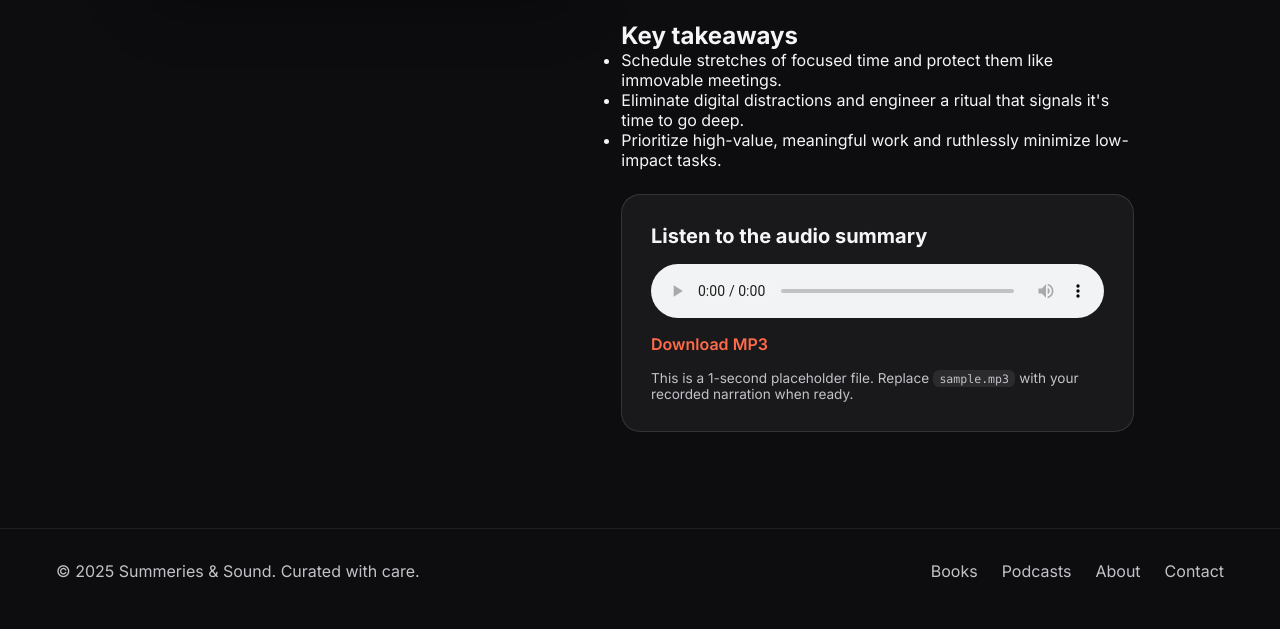
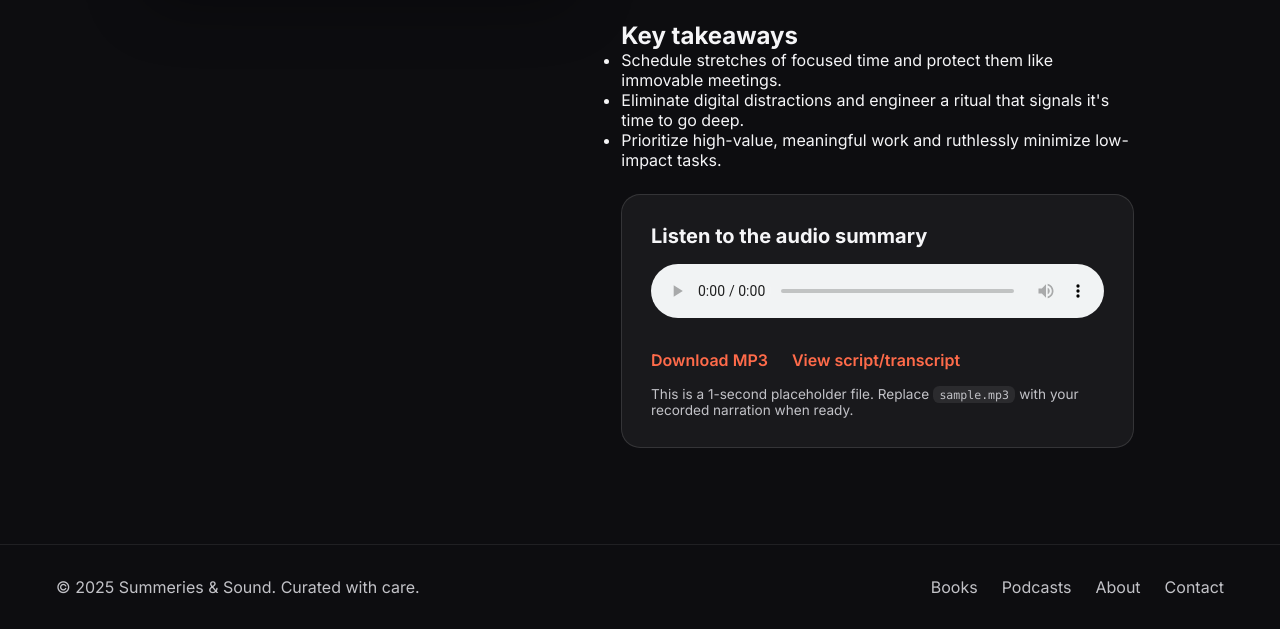
Before and after one commit to Samgpt82/PageSound, a website: page books/deep-work/index.html in a window 1280 px wide. Shown: the part 620-1249 px from the top of the page. Drawn offline with Linux system fonts and the light colour scheme.

Commit message:
Add files via upload

```diff
--- a/data/books.json
+++ b/data/books.json
@@ -2,7 +2,7 @@
   "books": [
 {
       "id": "shallow-thinking",
-      "title": "shallowjhgh thinking",
+      "title": "shallow thinking",
       "author": "NIk Newport",
       "category": "Productivity",
       "coverImage": "https://images.unsplash.com/photo-1491841573634-28140fc7ced7?auto=format&fit=crop&w=1200&q=80",
@@ -36,6 +36,7 @@
       ],
       "audioFile": "https://files.catbox.moe/4abc2w.mp3",
       "audioDownloadName": "deep-work-summary.mp3",
+      "scriptFile": "books/deep-work/script.pdf",
       "releaseDate": "January 2016",
       "dateAdded": "2025-01-15",
       "summaryLength": "1,100 words"
--- a/scripts/render-books.js
+++ b/scripts/render-books.js
@@ -91,7 +91,10 @@ function renderBookDetail(book) {
                         <source src="${book.audioFile}" type="audio/mpeg">
                         Your browser does not support the audio element.
                     </audio>
-                    <a class="text-link download-link" href="${book.audioFile}" download="${book.audioDownloadName}">Download MP3</a>
+                    <div style="margin-top: 1rem; display: flex; gap: 1.5rem; flex-wrap: wrap;">
+                        <a class="text-link download-link" href="${book.audioFile}" download="${book.audioDownloadName}">Download MP3</a>
+                        ${book.scriptFile ? `<a class="text-link" href="${book.scriptFile}" target="_blank">View script/transcript</a>` : ''}
+                    </div>
                     <p class="detail-audio-note">This is a 1-second placeholder file. Replace <code>sample.mp3</code> with your recorded narration when ready.</p>
                 </div>
             </div>
--- a/scripts/render-podcasts.js
+++ b/scripts/render-podcasts.js
@@ -84,7 +84,10 @@ function renderPodcastDetail(podcast) {
                         <source src="${podcast.audioFile}" type="audio/mpeg">
                         Your browser does not support the audio element.
                     </audio>
-                    <a class="text-link download-link" href="${podcast.audioFile}" download="${podcast.audioDownloadName}">Download MP3</a>
+                    <div style="margin-top: 1rem; display: flex; gap: 1.5rem; flex-wrap: wrap;">
+                        <a class="text-link download-link" href="${podcast.audioFile}" download="${podcast.audioDownloadName}">Download MP3</a>
+                        ${podcast.scriptFile ? `<a class="text-link" href="${podcast.scriptFile}" target="_blank">View script/transcript</a>` : ''}
+                    </div>
                     <p class="detail-audio-note">This is a 1-second placeholder file. Replace <code>sample.mp3</code> with your mastered audio file.</p>
                 </div>
             </div>
```
Also changed, not shown: README.md, about/index.html (line endings or trailing spaces), contact/index.html (line endings or trailing spaces), data/podcasts.json (line endings or trailing spaces), podcasts/template.html (line endings or trailing spaces).
